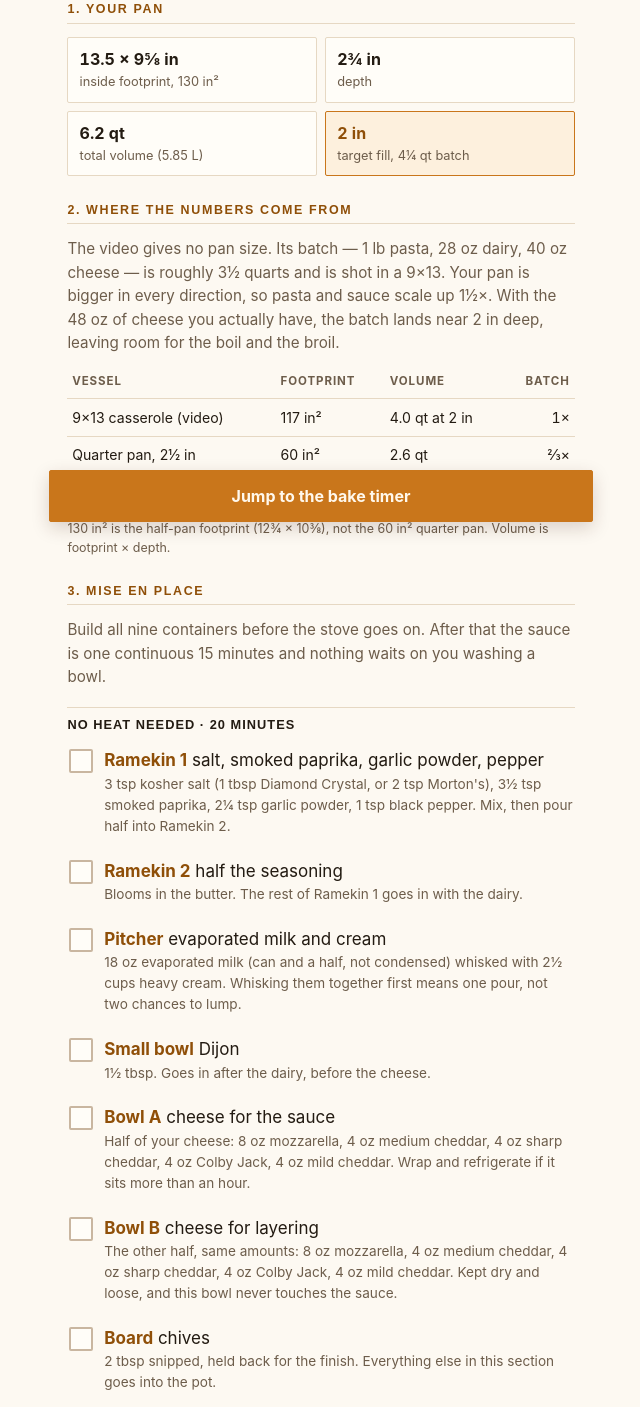
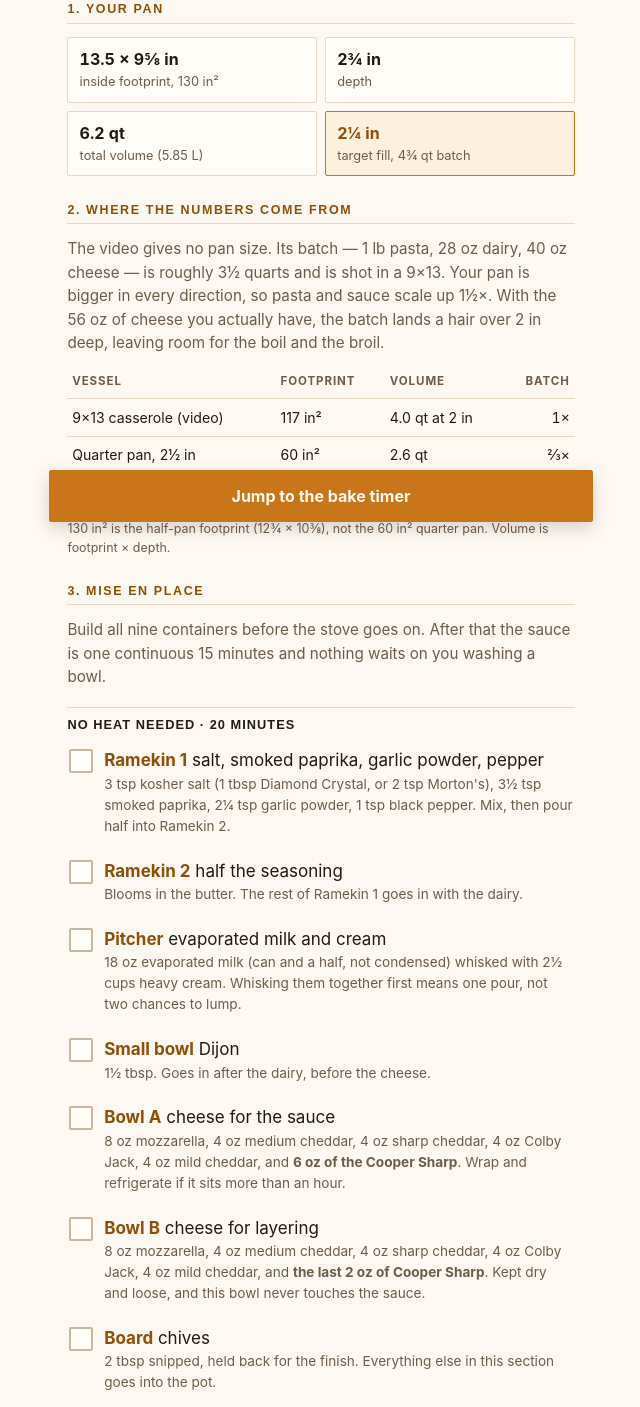
Before and after one commit to dpsoccerdude101/quarter-pan-mac-and-cheese, a plain HTML site: page index.html in a window 1280 px wide. Shown: the part 262-1669 px from the top of the page, without its empty margins (319-959 px from the left). Drawn offline with Linux system fonts and the light colour scheme.

Commit message:
Add 8 oz Cooper Sharp: 56 oz total, 6/2 sauce-to-top split

```diff
--- a/index.html
+++ b/index.html
@@ -196,13 +196,13 @@ footer p{margin:.35rem 0}
     <div><b>13.5 &times; 9&frac58; in</b>inside footprint, 130 in&sup2;</div>
     <div><b>2&frac34; in</b>depth</div>
     <div><b>6.2 qt</b>total volume (5.85 L)</div>
-    <div class="key"><b>2 in</b>target fill, 4&frac14; qt batch</div>
+    <div class="key"><b>2&frac14; in</b>target fill, 4&frac34; qt batch</div>
   </div>
 </section>
 
 <section>
   <h2>2. Where the numbers come from</h2>
-  <p class="sub" style="margin:0 0 .7rem">The video gives no pan size. Its batch &mdash; 1 lb pasta, 28 oz dairy, 40 oz cheese &mdash; is roughly 3&frac12; quarts and is shot in a 9&times;13. Your pan is bigger in every direction, so pasta and sauce scale up 1&frac12;&times;. With the 48 oz of cheese you actually have, the batch lands near 2 in deep, leaving room for the boil and the broil.</p>
+  <p class="sub" style="margin:0 0 .7rem">The video gives no pan size. Its batch &mdash; 1 lb pasta, 28 oz dairy, 40 oz cheese &mdash; is roughly 3&frac12; quarts and is shot in a 9&times;13. Your pan is bigger in every direction, so pasta and sauce scale up 1&frac12;&times;. With the 56 oz of cheese you actually have, the batch lands a hair over 2 in deep, leaving room for the boil and the broil.</p>
   <table class="scale">
     <caption>130 in&sup2; is the half-pan footprint (12&frac34; &times; 10&frac38;), not the 60 in&sup2; quarter pan. Volume is footprint &times; depth.</caption>
     <thead><tr><th>Vessel</th><th>Footprint</th><th>Volume</th><th>Batch</th></tr></thead>
@@ -223,8 +223,8 @@ footer p{margin:.35rem 0}
     <li><label class="pick"><input type="checkbox" data-k="m2"><span class="txt"><span class="qty">Ramekin 2</span> half the seasoning<small>Blooms in the butter. The rest of Ramekin 1 goes in with the dairy.</small></span></label></li>
     <li><label class="pick"><input type="checkbox" data-k="m3"><span class="txt"><span class="qty">Pitcher</span> evaporated milk and cream<small>18 oz evaporated milk (can and a half, not condensed) whisked with 2&frac12; cups heavy cream. Whisking them together first means one pour, not two chances to lump.</small></span></label></li>
     <li><label class="pick"><input type="checkbox" data-k="m4"><span class="txt"><span class="qty">Small bowl</span> Dijon<small>1&frac12; tbsp. Goes in after the dairy, before the cheese.</small></span></label></li>
-    <li><label class="pick"><input type="checkbox" data-k="m5"><span class="txt"><span class="qty">Bowl A</span> cheese for the sauce<small>Half of your cheese: 8 oz mozzarella, 4 oz medium cheddar, 4 oz sharp cheddar, 4 oz Colby Jack, 4 oz mild cheddar. Wrap and refrigerate if it sits more than an hour.</small></span></label></li>
-    <li><label class="pick"><input type="checkbox" data-k="m6"><span class="txt"><span class="qty">Bowl B</span> cheese for layering<small>The other half, same amounts: 8 oz mozzarella, 4 oz medium cheddar, 4 oz sharp cheddar, 4 oz Colby Jack, 4 oz mild cheddar. Kept dry and loose, and this bowl never touches the sauce.</small></span></label></li>
+    <li><label class="pick"><input type="checkbox" data-k="m5"><span class="txt"><span class="qty">Bowl A</span> cheese for the sauce<small>8 oz mozzarella, 4 oz medium cheddar, 4 oz sharp cheddar, 4 oz Colby Jack, 4 oz mild cheddar, and <b>6 oz of the Cooper Sharp</b>. Wrap and refrigerate if it sits more than an hour.</small></span></label></li>
+    <li><label class="pick"><input type="checkbox" data-k="m6"><span class="txt"><span class="qty">Bowl B</span> cheese for layering<small>8 oz mozzarella, 4 oz medium cheddar, 4 oz sharp cheddar, 4 oz Colby Jack, 4 oz mild cheddar, and <b>the last 2 oz of Cooper Sharp</b>. Kept dry and loose, and this bowl never touches the sauce.</small></span></label></li>
     <li><label class="pick"><input type="checkbox" data-k="m7"><span class="txt"><span class="qty">Board</span> chives<small>2 tbsp snipped, held back for the finish. Everything else in this section goes into the pot.</small></span></label></li>
   </ul>
   <h3 class="sub3">Line up at the stove &middot; seconds</h3>
@@ -246,7 +246,7 @@ footer p{margin:.35rem 0}
     <li><b>Pitcher &rarr; pot.</b> Switch to a whisk. Stream in about a third of the milk-and-cream, whisking hard as it thickens and turns glossy, then the rest. <span class="warn">All at once and it goes loose and runny.</span></li>
     <li><b>Ramekin 1 &rarr; pot, then the Dijon.</b> Whisk in the rest of Ramekin 1, then the 1&frac12; tbsp mustard. Low to medium-low, never a boil.</li>
     <li><b>Bowl A &rarr; pot.</b> A handful at a time, each melted before the next. <span class="warn">Keep the heat low or the cheese breaks and turns grainy.</span> Too thick? Splash of milk.</li>
-    <li><b>Cavatappi &rarr; pot &rarr; pan.</b> By now the water is boiling: cook the <b>1&frac12; lb</b> for <b>8 to 9 minutes</b>, drain and do not rinse (<span class="warn">7 minutes if baking tomorrow</span>), fold into the sauce, then half into the pan. <b>Bowl B</b> over it, remaining pasta, then the rest of Bowl B. Level the top; it should sit about <b>2 in</b> up the side.</li>
+    <li><b>Cavatappi &rarr; pot &rarr; pan.</b> By now the water is boiling: cook the <b>1&frac12; lb</b> for <b>8 to 9 minutes</b>, drain and do not rinse (<span class="warn">7 minutes if baking tomorrow</span>), fold into the sauce, then half into the pan. <b>Bowl B</b> over it, remaining pasta, then the rest of Bowl B. Level the top; it should sit about <b>2&frac14; in</b> up the side.</li>
     <li><b>Pan &rarr; oven.</b> <b>350&deg;F</b> for <b>30 to 35 minutes</b>, edges bubbling and center set, then <b>broil 2 minutes</b>. Rest 5 minutes, scatter the chives, cut and serve.</li>
   </ol>
 </section>
@@ -266,9 +266,9 @@ footer p{margin:.35rem 0}
 <section>
   <h2>6. Notes worth reading</h2>
   <ul class="notes">
-    <li class="hot"><b>Why 1&frac12;&times; and not 2&times;.</b> Your pan is 6.2 qt empty. The batch needs to finish around 5 qt so it bubbles up rather than over, and 1&frac12;&times; the video lands there: roughly 5 qt before the cheese question, and about 4&frac14; qt with your 48 oz, or 2 in of a 2&frac34; in well. Doubling would put 7 qt in a 6.2 qt pan.</li>
+    <li class="hot"><b>Why 1&frac12;&times; and not 2&times;.</b> Your pan is 6.2 qt empty. The batch needs to finish around 5 qt so it bubbles up rather than over, and 1&frac12;&times; the video lands there: roughly 5 qt before the cheese question, and about 4&frac34; qt with your 56 oz, or a hair over 2 in of a 2&frac34; in well. Doubling would put 7 qt in a 6.2 qt pan.</li>
     <li class="hot"><b>Watch the salt.</b> Cheese brings a lot; 1 tbsp Diamond Crystal is right, the same spoon of Morton's is noticeably salty. Season the sauce, then taste before the pasta goes in.</li>
-    <li class="hot"><b>Your 48 oz of cheese.</b> Mozzarella 16, medium cheddar 8, sharp cheddar 8, Colby Jack 8, mild cheddar 8. That is 12 oz less than the 1&frac12;&times; batch wants, so the ratio drops from his 2&frac12;:1 cheese-to-pasta to 2:1 &mdash; a normal baked mac instead of a show-off one. Nothing else moves: the sauce is already built for this much liquid, and you get about 2 in of fill. Five cheeses, so five splits: each one half into Bowl A, half into Bowl B, which is why the bowls read 8 + 4 + 4 + 4 + 4. Medium on top of mild is not redundant &mdash; medium is aged longer, so it carries the flavor while mild brings the melt. (Reading &ldquo;Kobe Jack&rdquo; as Colby Jack; Monterey Jack substitutes straight across.)</li>
+    <li class="hot"><b>Your 56 oz of cheese.</b> Mozzarella 16, medium cheddar 8, sharp cheddar 8, Colby Jack 8, mild cheddar 8, Cooper Sharp American 8. That is 4 oz off the 1&frac12;&times; batch's 60, which is nothing: 2.3:1 cheese to pasta against his 2&frac12;:1, and about 4&frac34; qt of fill. The American is not a spare &mdash; it is the stabilizer. American carries emulsifying salts, so it is the reason a cheese sauce stays glossy instead of breaking, which is why 6 of its 8 oz go into Bowl A and only 2 sit on top for browning. Everything else halves cleanly: 8 + 4 + 4 + 4 + 4 into each bowl. (Reading &ldquo;Kobe Jack&rdquo; as Colby Jack; Monterey Jack substitutes straight across.)</li>
     <li class="hot"><b>Cavatappi, not cavatelli.</b> The video says cavatelli, but that is a short solid shell; the pasta on screen is a spiral tube, which is cavatappi (cellentani). Buy the tube &mdash; the hollow core is where the cream sits. That swap is why the cream is 2&frac12; cups here instead of 3: cavatappi does not coil up to fill the pan the way cavatelli does, so more sauce is extra liquid in the middle, and the tubes already carry plenty. Sauce still reads creamy, not runny.</li>
     <li class="hot"><b>Do not substitute condensed milk.</b> Evaporated is unsweetened and reduced; condensed is sweetened and roughly a third sugar.</li>
     <li>Grainy sauce is heat, not the recipe. Cheese goes in off-boil, low, a handful at a time.</li>
```
Also changed, not shown: 1 other file.
